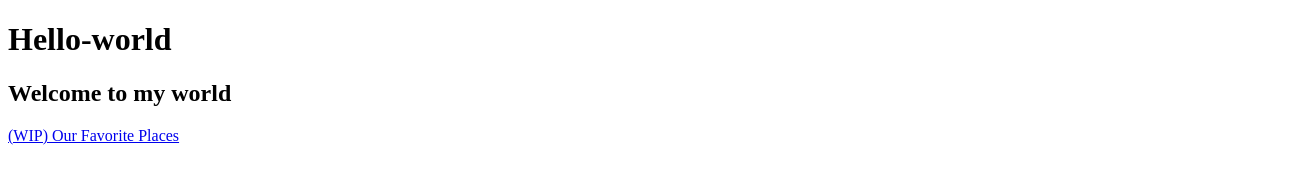
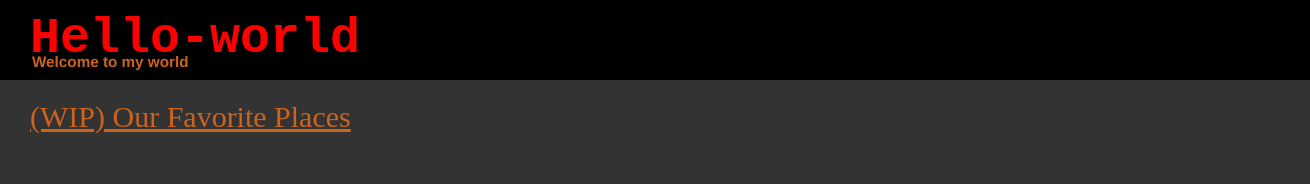
Before and after one commit to ESC18/hello-world, a plain HTML site: page Html/index.html in a window 1280 px wide. Shown: the whole page, 1310 px wide, since content can reach past the window. Drawn offline with Linux system fonts and the light colour scheme; the site is published under a folder, as on GitHub Pages, so addresses that start at the root find nothing.

Commit message:
Finished CSS link and cleaned up folder assortment

```diff
--- /dev/null
+++ b/Html/hello-world.css
@@ -0,0 +1,39 @@
+* {
+    margin: 0;
+    padding: 0;
+}
+h1 {
+    position: absolute;
+    font-family:'Courier New', Courier, monospace;
+    color:rgb(255, 0, 0);
+    text-align: left;
+    font-size: 50px;
+    width: 100%;
+    height: 70px;
+    background-color: black;
+    padding-left: 30px;
+    padding-top: 10px;
+}
+body {
+    background-color:rgb(51, 51, 51);
+    display: flexbox;
+    overflow-x: hidden;
+}
+h2 {
+    position: absolute;
+    text-align: left;
+    z-index: 10;
+    top: 53px;
+    padding-left: 32px;
+    font-family:'Franklin Gothic Medium', 'Arial Narrow', Arial, sans-serif;
+    color:rgb(205, 99, 29);
+    padding-bottom: 7px;
+    font-size: 15.25px;
+}
+.anchor {
+    color: rgb(205, 99, 29);
+    font-size: 30px;
+    position: absolute;
+    top: 100px;
+    padding-left: 30px;
+}
--- a/Html/index.html
+++ b/Html/index.html
@@ -3,7 +3,7 @@
 <head>
     <meta charset="UTF-8">
     <meta http-equiv="X-UA-Compatible" content="IE=edge">
-    <link rel="stylesheet" href="/CSS/hello-world.css">
+    <link rel="stylesheet" href="hello-world.css">
     <meta name="viewport" content="width=device-width, initial-scale=1.0">
     <title>Hello-world: Home</title>
     <link rel="icon" type="image/x-icon" href="Images/HWW.svg">
```
